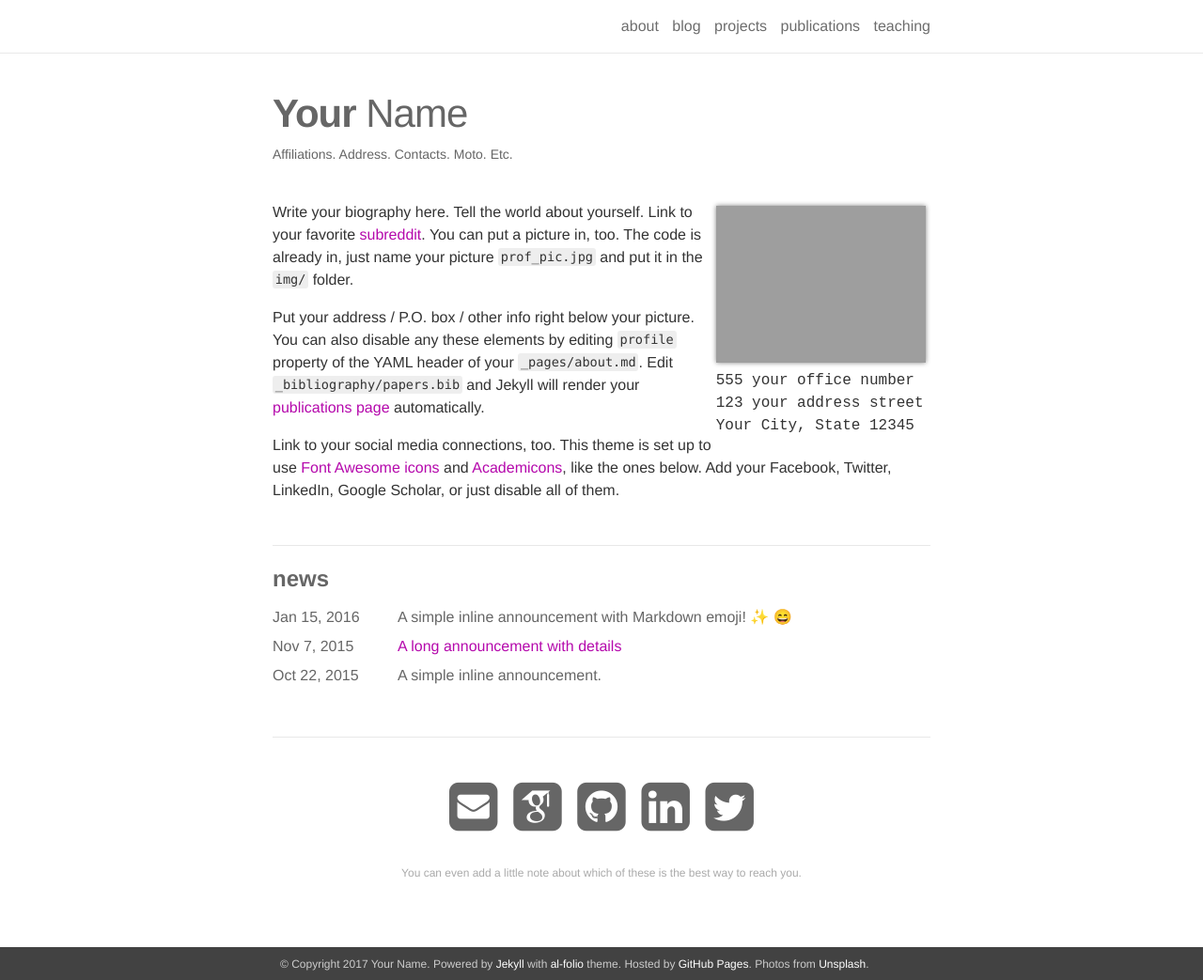
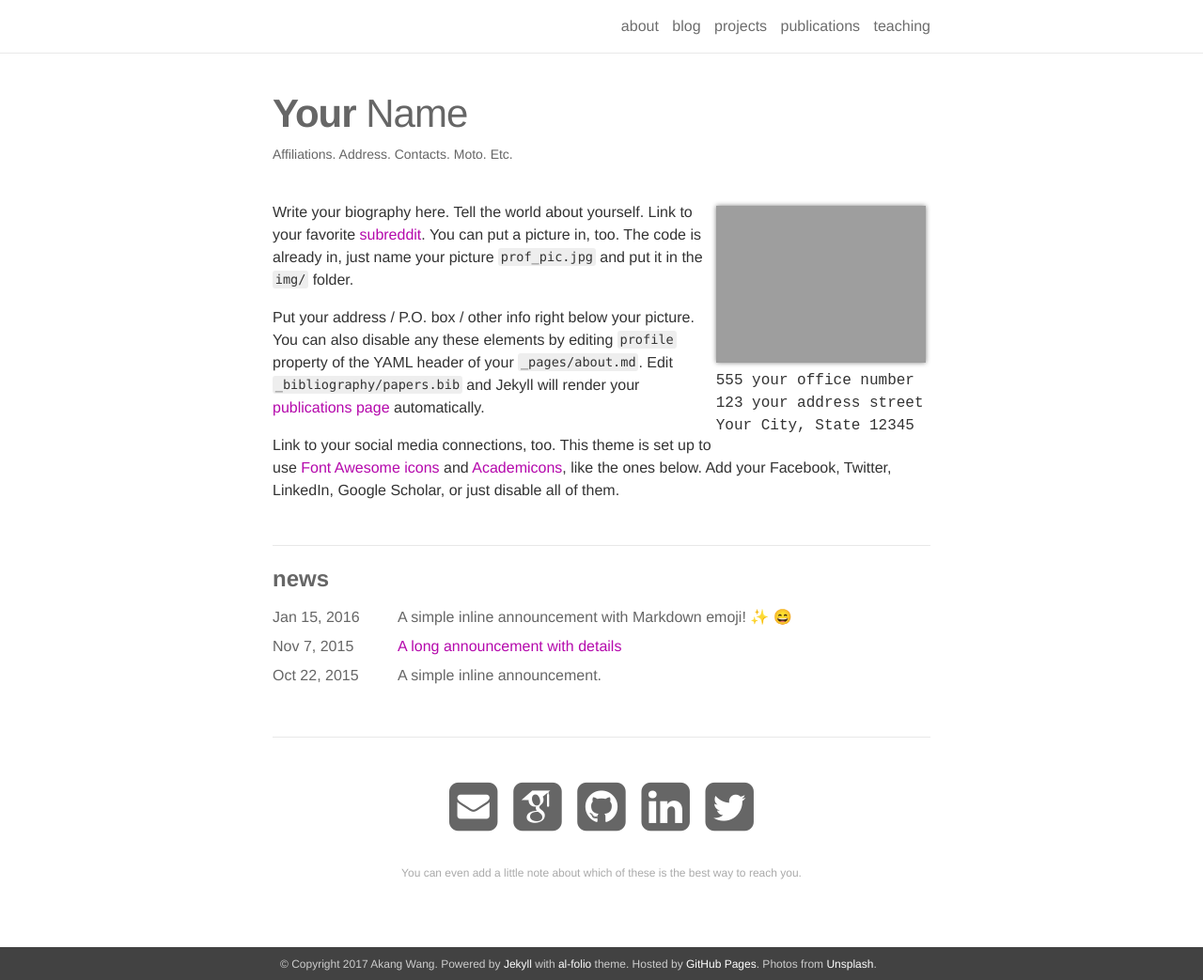
Before and after one commit to VINCENTW2046/akangw.github.io, a Jekyll site: the page built from _pages/about.md, in a window 1280 px wide and 1043 px high. Shown: the whole window at 94% size. Built offline with Jekyll 4.4.1, drawn with Linux system fonts in a browser that asks for light colours; nearby versions of some CDN libraries; emoji names are drawn with the system emoji font; some web fonts are replaced.

Commit message:
Update _config.yml

```diff
--- a/_config.yml
+++ b/_config.yml
@@ -1,8 +1,8 @@
 # -----------------------------------------------------------------------------
 # Site settings
 # -----------------------------------------------------------------------------
-name: Your Name
-email: you@example.com
+name: Akang Wang
+email: akangw@andrew.cmu.edu
 description: > # this means to ignore newlines until "url:"
   A simple, whitespace theme for academics. Based on [*folio](https://github.com/bogoli/-folio) design.
 footer_text: >
@@ -17,10 +17,10 @@
 # -----------------------------------------------------------------------------
 # Social integration
 # -----------------------------------------------------------------------------
-github_username: # put your github username
-twitter_username: # put your twitter username
-linkedin_username: # put your linkedin username
-scholar_authorid: # put your google scholar author id
+#github_username: # put your github username
+#twitter_username: # put your twitter username
+#linkedin_username: # put your linkedin username
+#scholar_authorid: # put your google scholar author id
 contact_note: >
   You can even add a little note about which of these is the best way to reach you.
 
@@ -83,7 +83,7 @@
 # Jekyll-Scholar
 scholar:
 
-  last_name: Einstein
+  last_name: Wang
 
   style: apa
   locale: en
```
